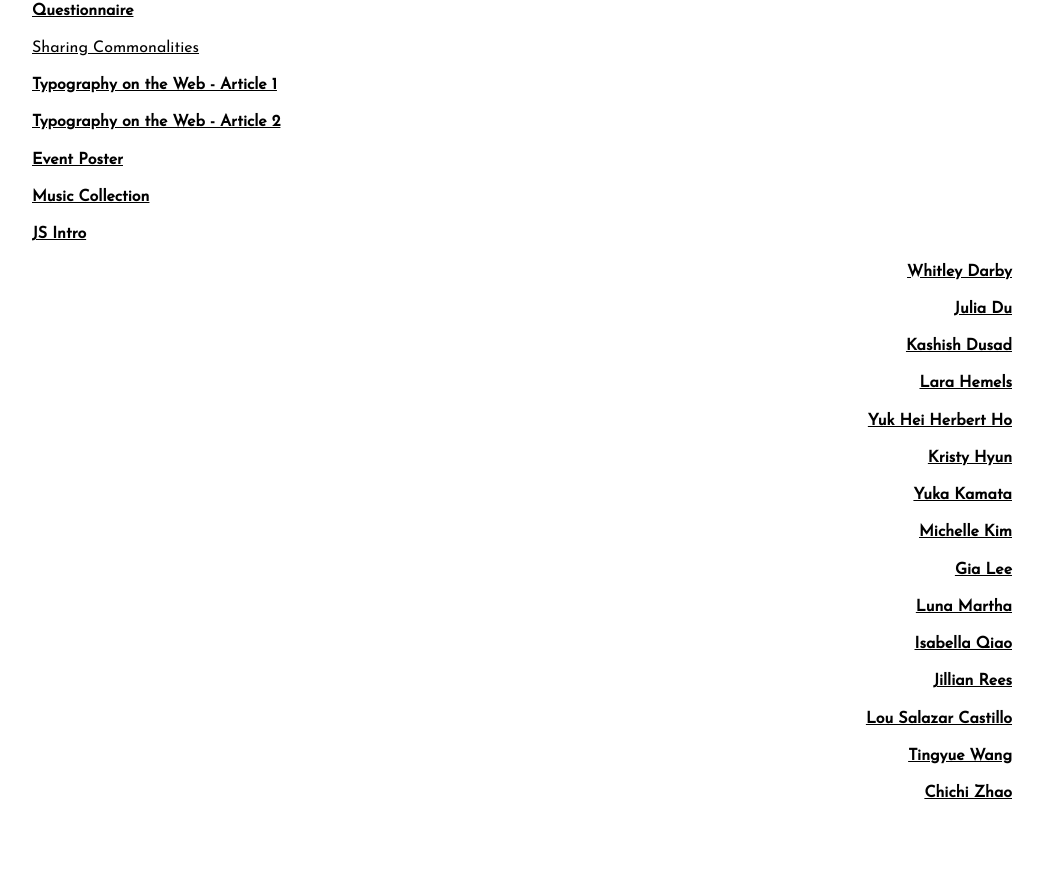
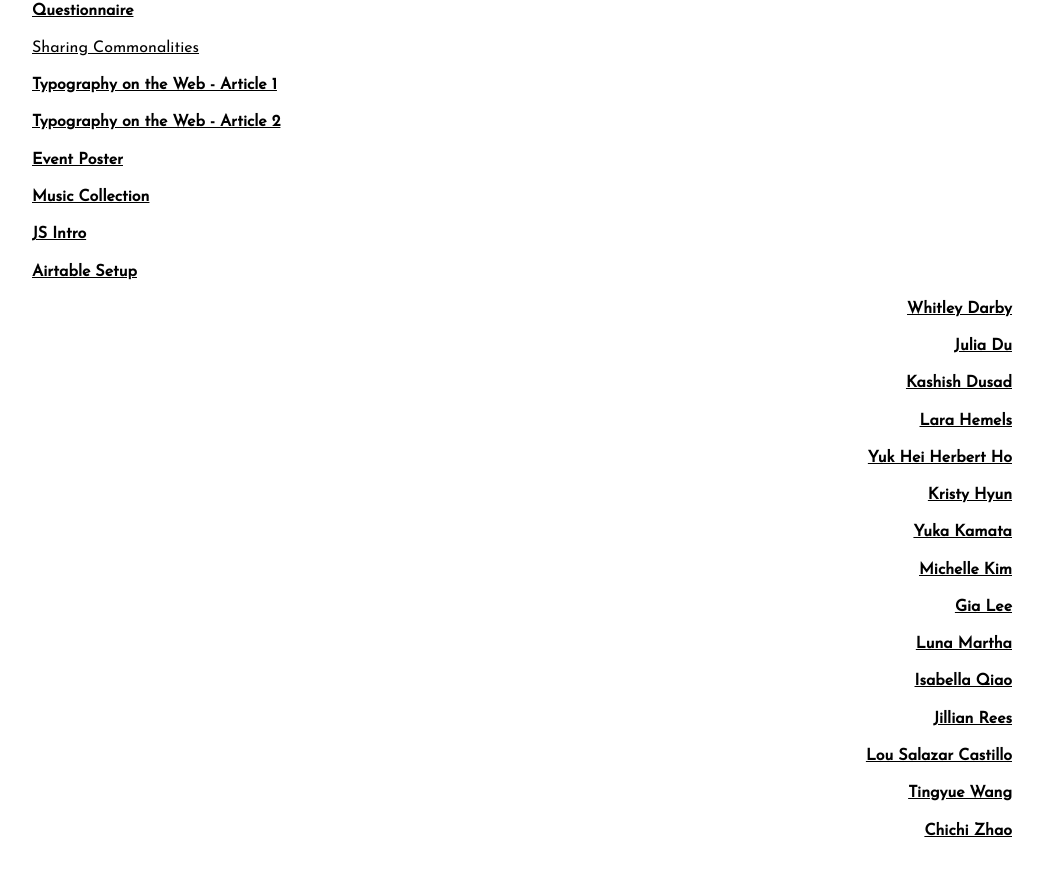
Before and after one commit to michellenapolitano/michellenapolitano.github.io, a plain HTML site: page index.html in a window 1280 px wide. Shown: the part 833-1708 px from the top of the page, without its empty margins (118-1162 px from the left). Drawn offline with Linux system fonts and the light colour scheme; a web font is replaced by a local one.

Commit message:
Add files via upload

```diff
--- a/index.html
+++ b/index.html
@@ -30,6 +30,8 @@
 <h4><a href="https://michellenapolitano.github.io/event-poster/">Event Poster</h4>
 <h4><a href="https://michellenapolitano.github.io/music-collection/">Music Collection</h4>
 <h4><a href="https://michellenapolitano.github.io/js-intro/">JS Intro</h4>
+<h4><a href="https://airtable.com/shrChBnQMARy6m4sC">Airtable Setup
+</h4>
 </div>
 
  <div class="rings"><h4><a href="https://darbw698.github.io/">Whitley Darby</h4>
```
